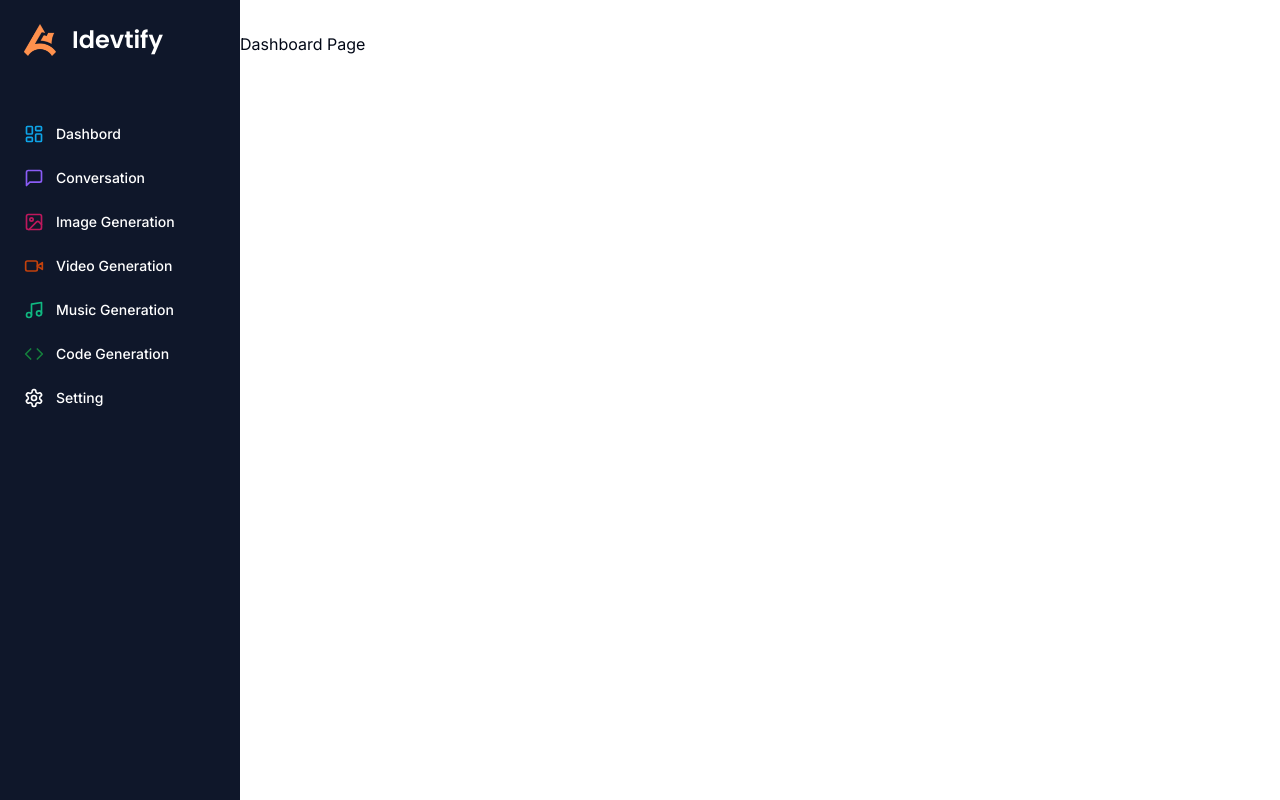
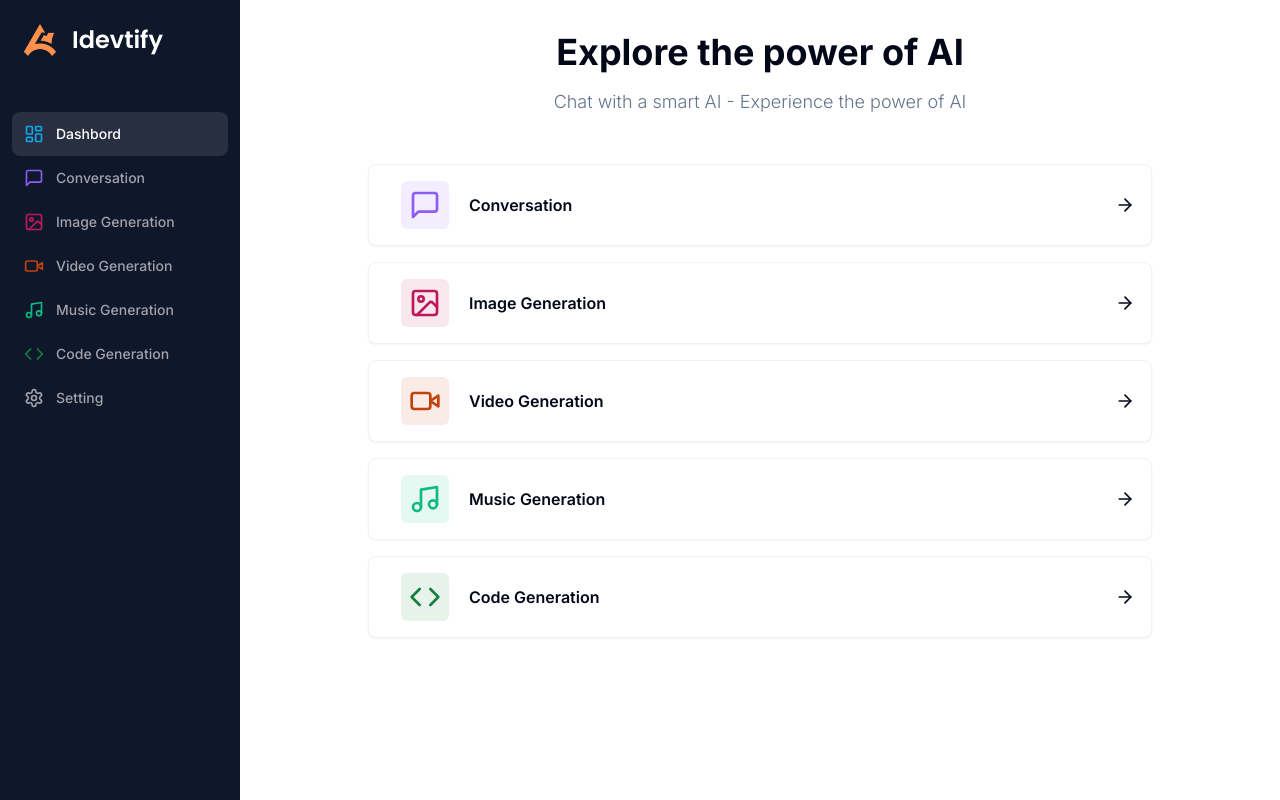
Before and after one commit to aoddy10/idf-saas-ai, a Next.js app: page /dashboard in a window 1280 px wide. Built offline with nearby package versions, Linux system fonts and the light colour scheme.

Commit message:
add: create menu in sidebar.

```diff
--- a/app/(dashboard)/(routes)/dashboard/page.tsx
+++ b/app/(dashboard)/(routes)/dashboard/page.tsx
@@ -1,9 +1,82 @@
-import { UserButton } from "@clerk/nextjs";
+"use client";
+
+import { Card } from "@/components/ui/card";
+import { cn } from "@/lib/utils";
+import {
+  ArrowRight,
+  Code,
+  ImageIcon,
+  MessageSquare,
+  Music,
+  VideoIcon,
+} from "lucide-react";
+
+const tools = [
+  {
+    label: "Conversation",
+    icon: MessageSquare,
+    color: "text-violet-500",
+    bgColor: "bg-violet-500/10",
+    href: "/conversation",
+  },
+  {
+    label: "Image Generation",
+    icon: ImageIcon,
+    href: "/image-generation",
+    color: "text-pink-700",
+    bgColor: "bg-pink-700/10",
+  },
+  {
+    label: "Video Generation",
+    icon: VideoIcon,
+    href: "/video-generation",
+    color: "text-orange-700",
+    bgColor: "bg-orange-700/10",
+  },
+  {
+    label: "Music Generation",
+    icon: Music,
+    href: "/music-generation",
+    color: "text-emerald-500",
+    bgColor: "bg-emerald-500/10",
+  },
+  {
+    label: "Code Generation",
+    icon: Code,
+    href: "/code-generation",
+    color: "text-green-700",
+    bgColor: "bg-green-700/10",
+  },
+];
 
 const DashboardPage = () => {
   return (
     <>
-      <div>Dashboard Page</div>
+      <div className="mb-8 space-y-4">
+        <div className="text-2xl md:text-4xl font-bold text-center">
+          Explore the power of AI
+        </div>
+        <p className="text-muted-foreground font-light text-sm md:text-lg text-center">
+          Chat with a smart AI - Experience the power of AI
+        </p>
+      </div>
+
+      <div className="p-4 md:px-20 lg:px-32 space-y-4">
+        {tools?.map((tool) => (
+          <Card
+            key={tool.href}
+            className="p-4 border-black/5 flex items-center justify-between hover:shadow-md transition cursor-pointer"
+          >
+            <div className="flex items-center px-4">
+              <div className={cn("p-2 mr-5 w-fit rounded-md", tool.bgColor)}>
+                <tool.icon className={cn("w-8 h-8", tool.color)} />
+              </div>
+              <div className="font-semibold">{tool.label}</div>
+            </div>
+            <ArrowRight className="w-5 h-5" />
+          </Card>
+        ))}
+      </div>
     </>
   );
 };
--- a/components/sidebar.tsx
+++ b/components/sidebar.tsx
@@ -16,7 +16,7 @@
 import Image from "next/image";
 import { Poppins } from "next/font/google";
 import { cn } from "@/lib/utils";
-import RootLayout from "@/app/layout";
+import { usePathname } from "next/navigation";
 
 const poppins = Poppins({
   weight: "600",
@@ -68,6 +68,8 @@
 ];
 
 const Sidebar = () => {
+  const pathname = usePathname();
+
   return (
     <div className="flex flex-col h-full py-4 space-y-4 text-white bg-primary">
       <div className="px-3 py-2 flex-1">
@@ -86,7 +88,12 @@
           <Link
             href={route.href}
             key={route.href}
-            className="text-sm group flex p-3 w-full justify-start font-medium cursor-pointer hover:text-white hover:bg-white/10 rounded-lg transition"
+            className={cn(
+              "text-sm group flex p-3 w-full justify-start font-medium cursor-pointer hover:text-white hover:bg-white/10 rounded-lg transition",
+              pathname === route.href
+                ? "text-white bg-white/10"
+                : "text-zinc-400"
+            )}
           >
             <div className="flex items-center flex-1">
               <route.icon className={cn("h-5 w-5 mr-3", route.color)} />
--- /dev/null
+++ b/components/ui/card.tsx
@@ -0,0 +1,79 @@
+import * as React from "react"
+
+import { cn } from "@/lib/utils"
+
+const Card = React.forwardRef<
+  HTMLDivElement,
+  React.HTMLAttributes<HTMLDivElement>
+>(({ className, ...props }, ref) => (
+  <div
+    ref={ref}
+    className={cn(
+      "rounded-lg border bg-card text-card-foreground shadow-sm",
+      className
+    )}
+    {...props}
+  />
+))
+Card.displayName = "Card"
+
+const CardHeader = React.forwardRef<
+  HTMLDivElement,
+  React.HTMLAttributes<HTMLDivElement>
+>(({ className, ...props }, ref) => (
+  <div
+    ref={ref}
+    className={cn("flex flex-col space-y-1.5 p-6", className)}
+    {...props}
+  />
+))
+CardHeader.displayName = "CardHeader"
+
+const CardTitle = React.forwardRef<
+  HTMLParagraphElement,
+  React.HTMLAttributes<HTMLHeadingElement>
+>(({ className, ...props }, ref) => (
+  <h3
+    ref={ref}
+    className={cn(
+      "text-2xl font-semibold leading-none tracking-tight",
+      className
+    )}
+    {...props}
+  />
+))
+CardTitle.displayName = "CardTitle"
+
+const CardDescription = React.forwardRef<
+  HTMLParagraphElement,
+  React.HTMLAttributes<HTMLParagraphElement>
+>(({ className, ...props }, ref) => (
+  <p
+    ref={ref}
+    className={cn("text-sm text-muted-foreground", className)}
+    {...props}
+  />
+))
+CardDescription.displayName = "CardDescription"
+
+const CardContent = React.forwardRef<
+  HTMLDivElement,
+  React.HTMLAttributes<HTMLDivElement>
+>(({ className, ...props }, ref) => (
+  <div ref={ref} className={cn("p-6 pt-0", className)} {...props} />
+))
+CardContent.displayName = "CardContent"
+
+const CardFooter = React.forwardRef<
+  HTMLDivElement,
+  React.HTMLAttributes<HTMLDivElement>
+>(({ className, ...props }, ref) => (
+  <div
+    ref={ref}
+    className={cn("flex items-center p-6 pt-0", className)}
+    {...props}
+  />
+))
+CardFooter.displayName = "CardFooter"
+
+export { Card, CardHeader, CardFooter, CardTitle, CardDescription, CardContent }
```
